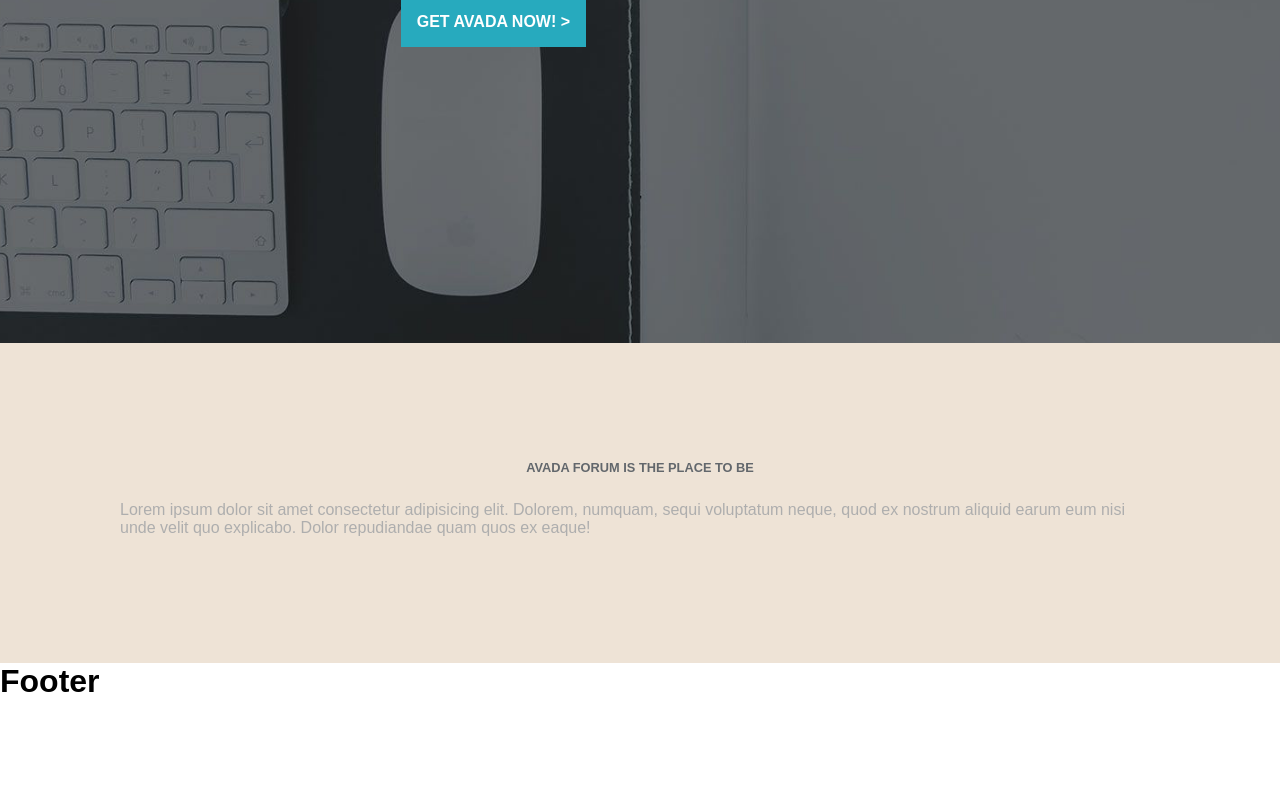
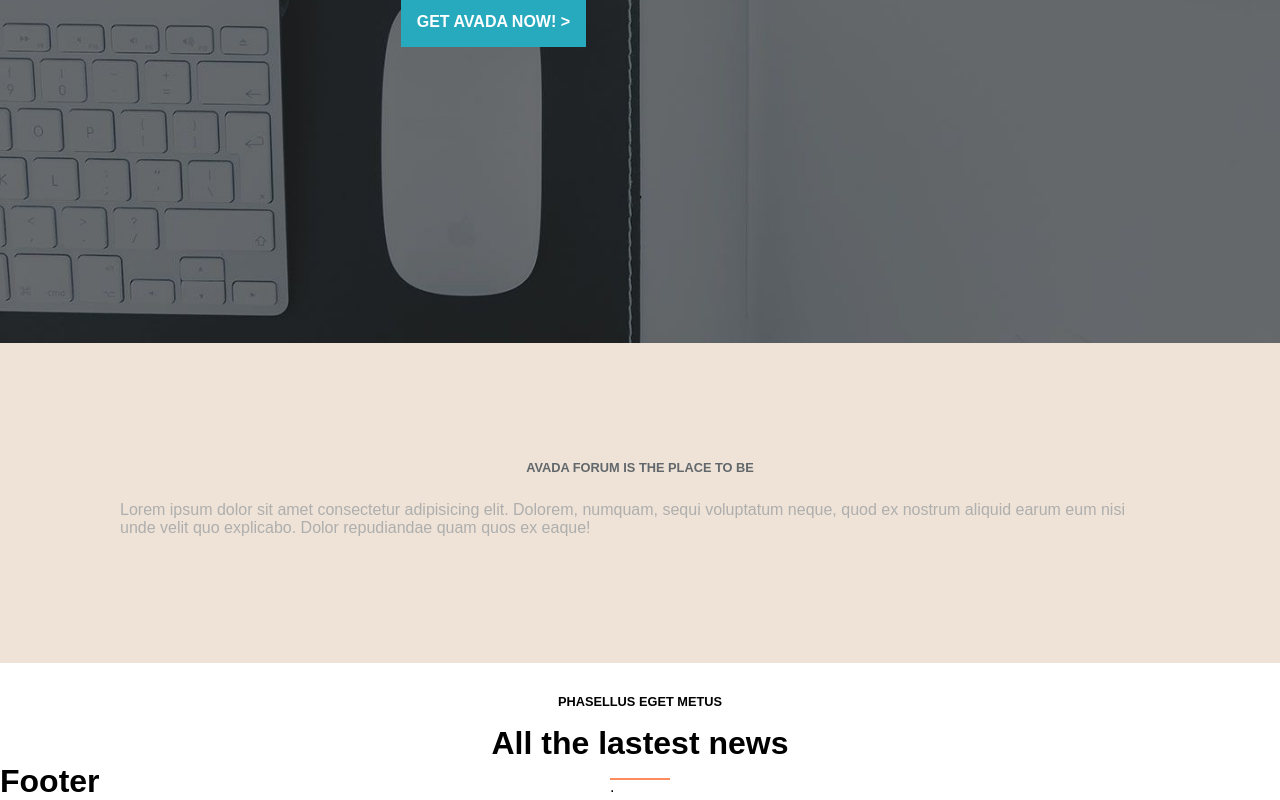
Before and after one commit to emilian0p/proj-html-vuejs, a Vue app: page / in a window 1280 px wide. Shown: the part 537-1337 px from the top of the page. Before the commit the page ends 1237 px from the top, so only its background shows below. Built offline with nearby package versions, Linux system fonts and the light colour scheme.

Commit message:
AvadaDivider component, LastNews components only heading

```diff
--- a/src/components/Forum.vue
+++ b/src/components/AvadaDivider.vue
@@ -23,7 +23,7 @@
     height: 40vh;
     background-color: #eee3d6;
 }
-.container h3 {
+.container h3{
     color: #62676c;
     font-size: .8rem;
     margin-bottom: 1rem;
--- a/src/components/Hero.vue
+++ b/src/components/Hero.vue
@@ -15,7 +15,7 @@
 }
 </script>
 
-<style lang="scss">
+<style lang="scss" scoped>
 .hero {
     background-image: url("../assets/home_slider_bg.jpg");
     background-size: cover;
--- /dev/null
+++ b/src/components/LastNews.vue
@@ -0,0 +1,46 @@
+<template>
+    <div class="last-news-container" id="home">
+                <h3 class="last-news-heading">PHASELLUS EGET METUS</h3>
+                <p class="last-news-description">All the lastest news</p>
+                <div class="space">.</div>
+                <div class="articles">
+                    <div></div>
+                    <div></div>
+                    <div></div>
+                </div>
+        </div>
+</template>
+
+<script>
+export default {
+
+}
+</script>
+
+<style lang="scss" scoped>
+#home{
+    display: flex;
+    flex-direction: column;
+    align-items: center;
+    justify-content: center;
+    height: 100px;
+}
+div h3{
+    font-size: .8rem;
+    margin-bottom: 1rem;
+    margin-top: 3rem;
+}
+div p{
+    font-size: 2rem;
+    margin-bottom: 1rem;
+    font-weight: bold;
+
+}
+.space{
+    background-color: #fc8c5e;
+    height: 2px;
+    width: 60px;
+    justify-content: center;
+    align-content: center;
+}
+</style>
--- a/src/components/Main.vue
+++ b/src/components/Main.vue
@@ -1,17 +1,20 @@
 <template>
     <main>
         <Hero />
-        <Forum />
+        <AvadaDivider />
+        <LastNews />
     </main>
 </template>
 
 <script>
 import Hero from "./Hero.vue";
-import Forum from "./Forum.vue";
+import AvadaDivider from "./AvadaDivider.vue";
+import LastNews from "./LastNews.vue";
 export default {
     components: {
         Hero,
-        Forum,
+        AvadaDivider,
+        LastNews
     },
 };
 </script>
```
